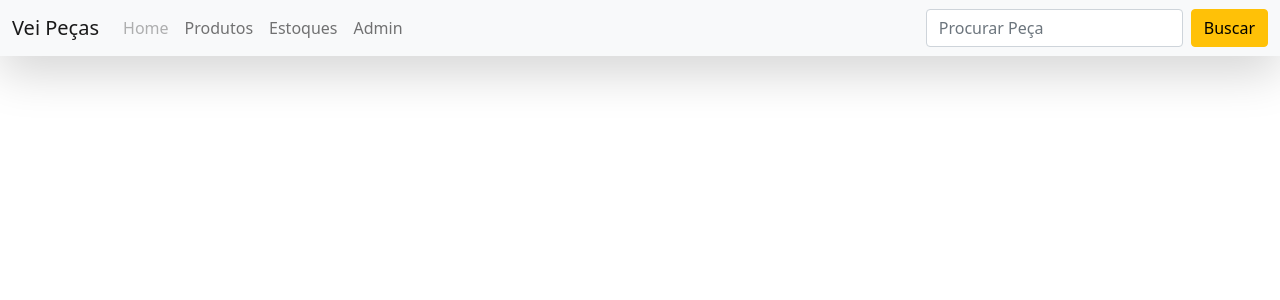
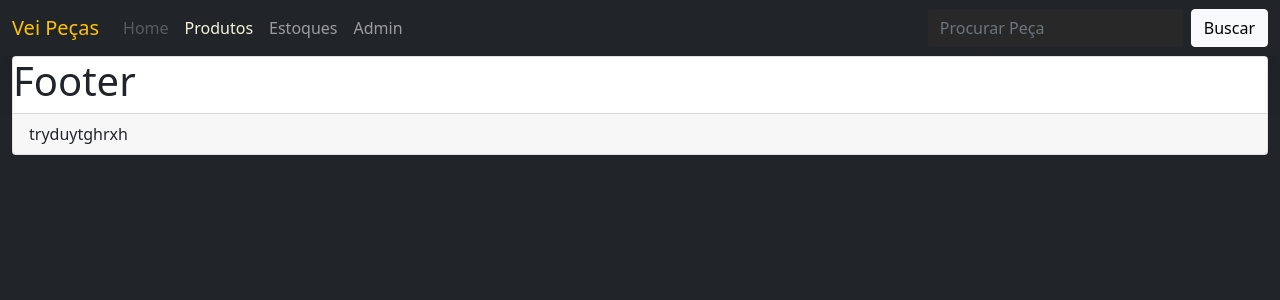
Before and after one commit to jesiel364/loja-django, a Django app: page / in a window 1280 px wide. Shown: the top 300 px of the page. Run offline with Django 3.2, Linux system fonts and the light colour scheme; some libraries are stand-ins or nearby versions.

Commit message:
dark theme

```diff
--- a/produtos/models.py
+++ b/produtos/models.py
@@ -13,7 +13,7 @@ class Produto(Base):
   titulo = models.CharField(max_length=255)
   marca = models.CharField(max_length=255)
   preco = MoneyField(max_digits=14, decimal_places=2, default_currency='BRL')
-  #models.DecimalField(max_digits=5000, decimal_places=2)
+  imagem = models.URLField(max_length=255, blank=True)
 
   class Meta:
     verbose_name = 'Produto'
--- a/produtos/static/css/produtos.css
+++ b/produtos/static/css/produtos.css
@@ -0,0 +1,7 @@
+body{
+	background-color: beige;
+}
+
+#prod{
+	color: beige;
+}
--- a/produtos/templates/base.html
+++ b/produtos/templates/base.html
@@ -11,13 +11,17 @@
 	<link rel="stylesheet" href="https://cdnjs.cloudflare.com/ajax/libs/font-awesome/5.15.3/css/all.min.css" integrity="sha512-iBBXm8fW90+nuLcSKlbmrPcLa0OT92xO1BIsZ+ywDWZCvqsWgccV3gFoRBv0z+8dLJgyAHIhR35VZc2oM/gI1w==" crossorigin="anonymous" referrerpolicy="no-referrer">
 	<link href="{% static 'css/produtos.css' %}" rel="stylesheet">
   <script src="https://kit.fontawesome.com/d5a9bf153b.js" crossorigin="anonymous"></script>
+  <style type="text/css">
+
+}
+  </style>
 </head>
 
-<body>
+<body class="bg-dark">
 
-	<nav class="navbar navbar-expand-lg navbar-light bg-light shadow-lg ">
+	<nav class="navbar navbar-expand-lg navbar-dark bg-dark shadow-lg ">
   <div class="container-fluid ">
-    <a class="navbar-brand" href="/">Vei Peças</a>
+    <a class="navbar-brand text-warning" href="/">Vei Peças</a>
     <button class="navbar-toggler" type="button" data-bs-toggle="collapse" data-bs-target="#navbarSupportedContent" aria-controls="navbarSupportedContent" aria-expanded="false" aria-label="Toggle navigation">
       <span class="navbar-toggler-icon"></span>
     </button>
@@ -53,8 +57,8 @@
 		        }
 
         </script>
-        <li class="nav-item">
-          <a class="nav-link" href="/produtos">Produtos</a>
+        <li  class="nav-item">
+          <a id="prod" class="nav-link" href="/produtos">Produtos</a>
         </li>
         <li class="nav-item">
           <a class="nav-link" href="/estoques">Estoques</a>
@@ -81,14 +85,15 @@
 
       </ul>
       <form class="d-flex">
-        <input class="form-control me-2" type="search" placeholder="Procurar Peça" aria-label="Search">
-        <button class="btn btn-warning" type="submit">Buscar</button>
+
+        <input style="background-color: #282828;" class="form-control me-2  text-light border-0 rounded-8" type="search" placeholder="Procurar Peça" aria-label="Search">
+        <button class="btn btn-light rounded-8" type="submit">Buscar</button>
       </form>
     </div>
   </div>
 </nav>
 
-	<div class="container-fluid">
+	<div class="container-fluid bg-dark">
 
 
 
--- a/produtos/templates/home.html
+++ b/produtos/templates/home.html
@@ -4,7 +4,16 @@
 	{% block content %}
 
 
+   <footer>
+		<div class="card badge-success text-dark">
+			<h1>Footer</h1>
 
+			<div class="card-footer">
+				tryduytghrxh
+			</div>
+		</div>
+
+	</footer>
 
 
 	{% endblock %}
--- a/produtos/templates/produtos/estoque_list.html
+++ b/produtos/templates/produtos/estoque_list.html
@@ -4,8 +4,8 @@
 	{% block content %}
 
 	<h2 class="text-center mt-2">Locação de Produtos</h2>
-
-	<table class="table table-striped table-ligth table-responsive-md min-vw-50 mt-2 mx-auto">
+	<div style="overflow: auto;">
+	<table  class="table table-striped table-light mt-2 overflow-auto">
 		<thead>
 			<tr>
 				<th>Códico</th>
@@ -32,7 +32,7 @@
 		</tbody>
 
 	</table>
-
+</div>
 
 
 
--- a/produtos/templates/produtos/produto_list.html
+++ b/produtos/templates/produtos/produto_list.html
@@ -4,8 +4,8 @@
 	{% block content %}
 
 
-	<h2 class="text-center mt-2">Tabela de Produtos</h2>
-	<table class="table table-striped table-ligth table-responsive-md min-vw-50 mt-2 mx-auto">
+	<h2 class="text-center shadow-lg">Tabela de Produtos</h2>
+	<table class="table table-striped table-ligth table-responsive-md min-vw-50 mt-2 mx-auto bg-light overflow-auto rounded-8">
 		<thead >
 			<tr>
 				<th>Produto</th>
```
Also changed, not shown: db.sqlite3, produtos/migrations/0004_auto_20220312_1917.py (added).
